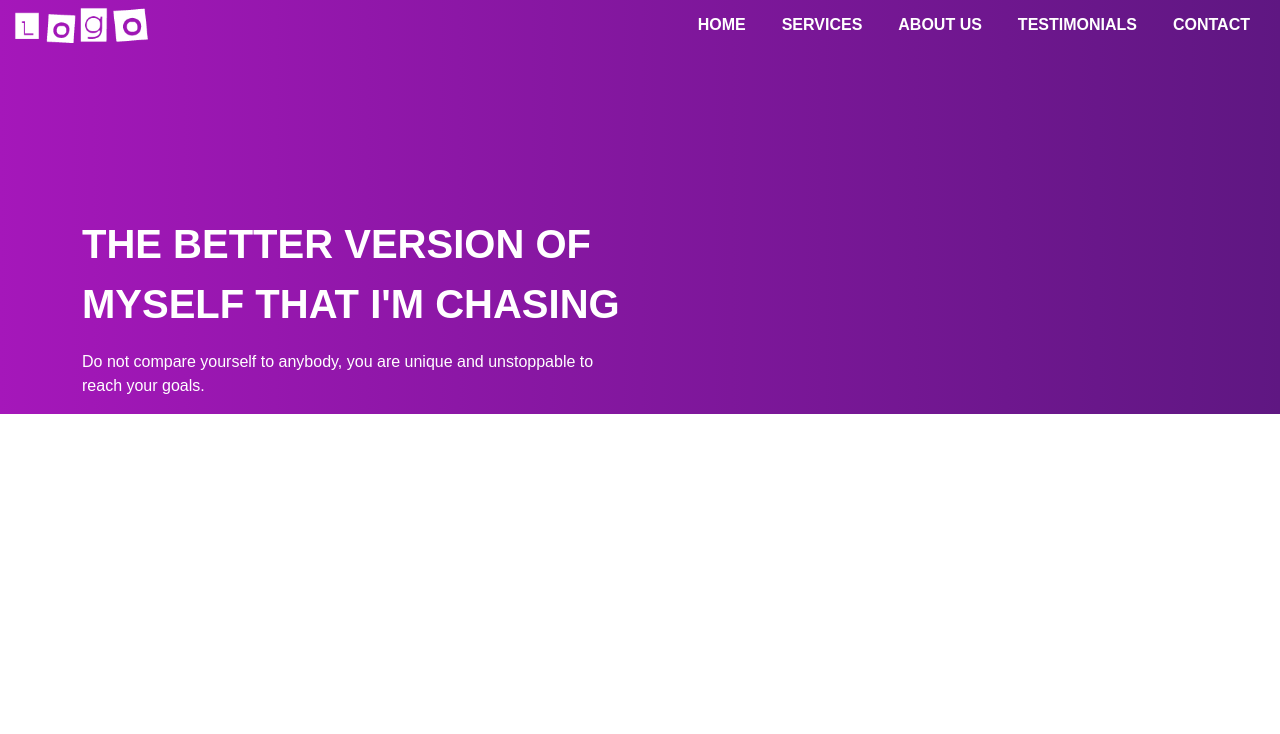
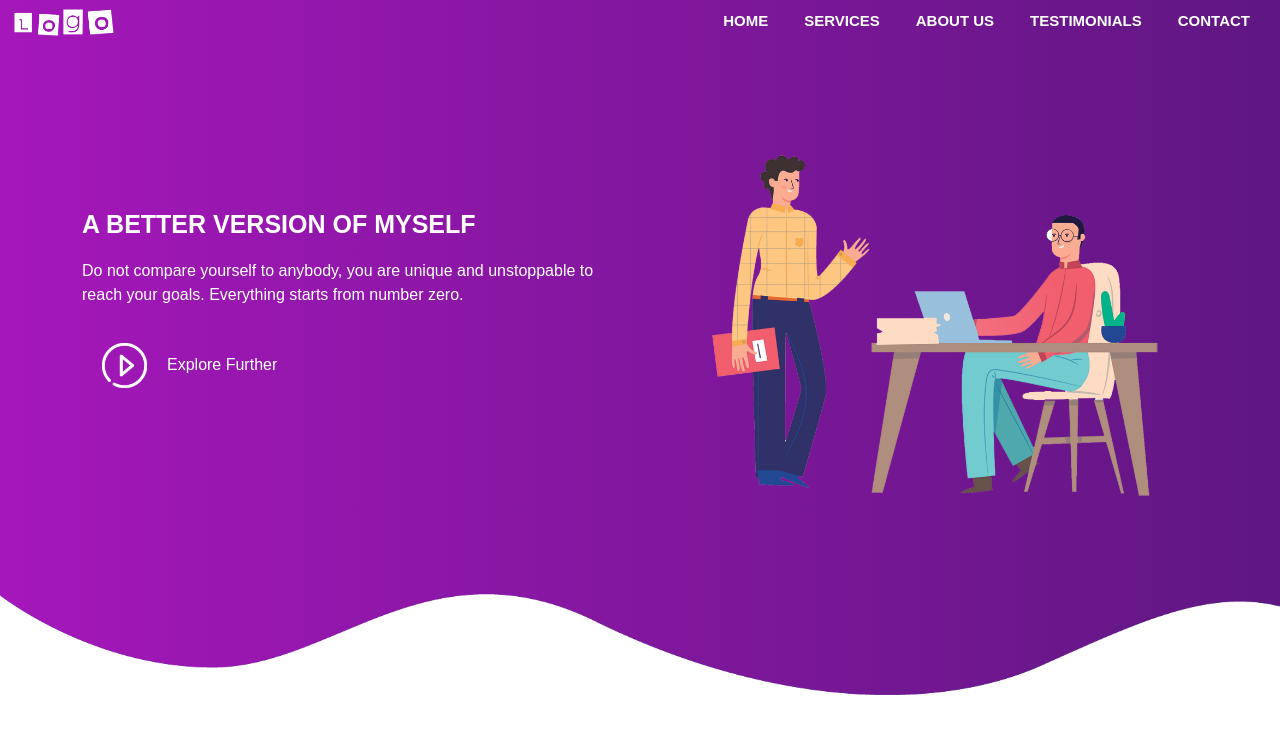
Before and after one commit to justbebetter/practical_bootstrap_website1, a website: page index.html in a window 1280 px wide. Drawn offline with nearby package versions, Linux system fonts and the light colour scheme; files that its build step writes are made by us from their sources.

Commit message:
second commit

```diff
--- a/index.html
+++ b/index.html
@@ -64,11 +64,17 @@
       <div class="container">
         <div class="row">
           <div class="col-md-6">
-            <p class="title">THE BETTER VERSION OF MYSELF THAT I'M CHASING</p>
-            <p>Do not compare yourself to anybody, you are unique and unstoppable to reach your goals.</p>
+            <p class="title">A BETTER VERSION OF MYSELF</p>
+            <p>Do not compare yourself to anybody, you are unique and unstoppable to reach your goals. Everything starts from number zero.</p>
+            <a href="#"><img src="images/play.png" class="play-btn">Explore Further</a>
+          </div>
+
+          <div class="col-md-6 text-center">
+            <img src="images/home2.png" class="img-fluid">
           </div>
         </div>
       </div>
+      <img src="images/wave1.png" class="bottom-img">
     </section>
     <!--END BANNER Section  -->
 
@@ -79,6 +85,5 @@
    <script src="node_modules/jquery/dist/jquery.slim.min.js"></script>
    <script src="node_modules/popper.js/dist/umd/popper.min.js"></script>
    <script src="node_modules/bootstrap/dist/js/bootstrap.min.js"></script>
-   <script src="https://cdn.jsdelivr.net/npm/bootstrap@5.3.0-alpha3/dist/js/bootstrap.bundle.min.js" integrity="sha384-ENjdO4Dr2bkBIFxQpeoTz1HIcje39Wm4jDKdf19U8gI4ddQ3GYNS7NTKfAdVQSZe" crossorigin="anonymous"></script>
   </body>
 </html>
--- a/style.css
+++ b/style.css
@@ -31,7 +31,7 @@ body
 /* LOGO */
 .navbar-brand img
 {
-    height:40px;
+    height:30px;
 
 }
 
@@ -48,6 +48,7 @@ body
     font-weight: 600;
     float:right;
     text-align: left;
+    font-size: 15px;
 }
 
 .fa-bars
@@ -70,10 +71,30 @@ body
     background-image: linear-gradient(to right, #a517ba, #5f1782);
     padding-top: 5%;
     color:#fff;
+
 }
+
 .title
 {
-    font-size: 40px;
+    font-size: 25px;
     font-weight: 600;
     margin-top: 100px;
 }
+
+
+.play-btn
+{
+    width:45px;
+    margin:20px;
+}
+
+#banner a
+{
+    text-decoration: none;
+    color: #fff !important;
+}
+
+.bottom-img
+{
+    width: 100%;
+}
```
